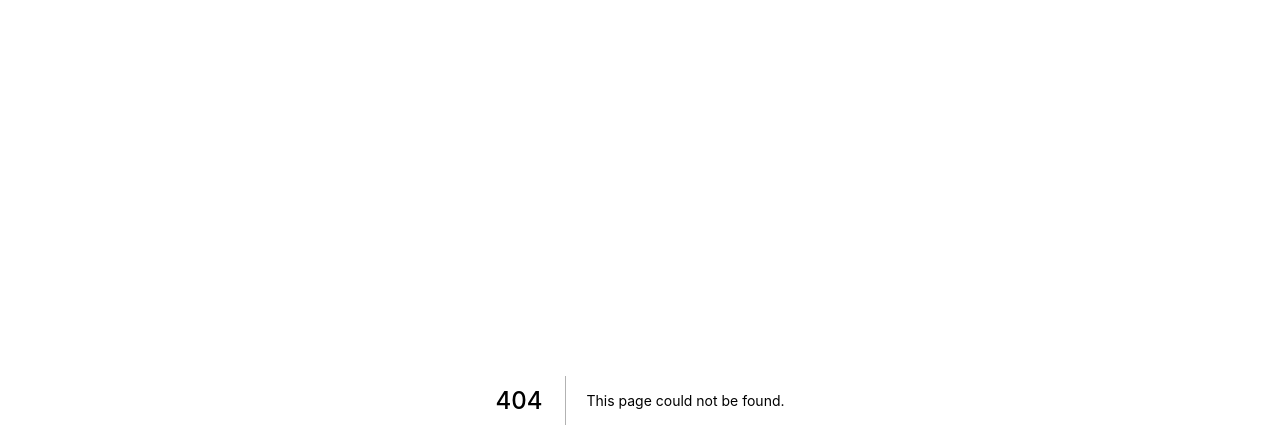
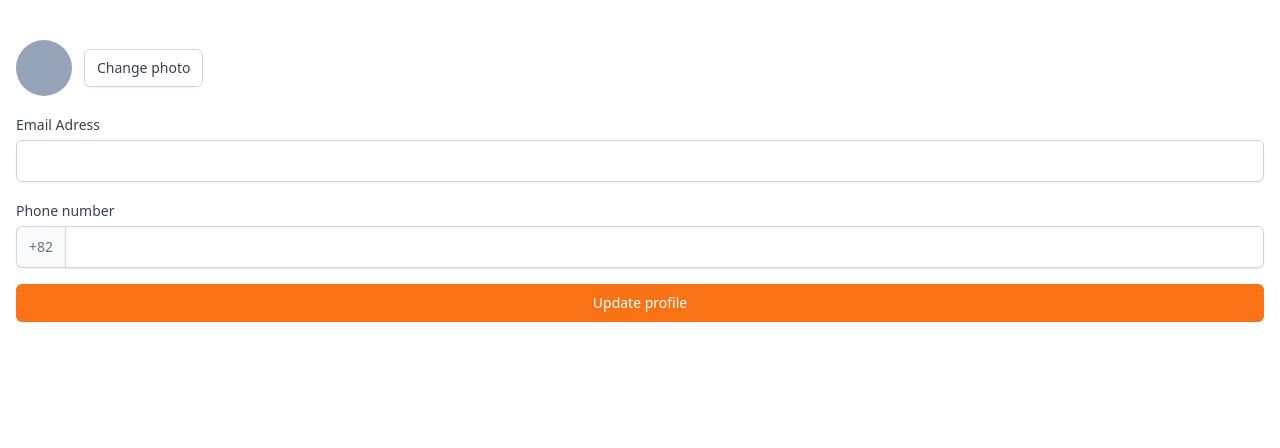
Before and after one commit to eunoiahyunseo/carrot-market, a Next.js app: page /profile/edit in a window 1280 px wide. Before the commit this address had no page. Shown: the top 448 px of the page. Built offline with nearby package versions, Linux system fonts and the light colour scheme.

Commit message:
#5.12 Edit Profile UI

```diff
--- /dev/null
+++ b/pages/profile/edit.tsx
@@ -0,0 +1,62 @@
+import type { NextPage } from "next";
+
+const EditProfile: NextPage = () => {
+  return (
+    <div className="space-y-4 py-10 px-4">
+      <div className="flex items-center space-x-3">
+        <div className="h-14 w-14 rounded-full bg-slate-400" />
+        <label
+          htmlFor="picture"
+          className="cursor-pointer rounded-md border border-gray-300 py-2 px-3 text-sm font-medium text-gray-700 shadow-sm focus:ring-2 focus:ring-orange-500 focus:ring-offset-2"
+        >
+          Change photo
+          <input
+            id="picture"
+            type="file"
+            className="hidden"
+            accept="image/*"
+          ></input>
+        </label>
+      </div>
+      <div className="space-y-1">
+        <label htmlFor="email" className="text-sm font-medium text-gray-700">
+          Email Adress
+        </label>
+        <input
+          id="email"
+          type="email"
+          className="w-full appearance-none rounded-md border border-gray-300
+                    px-3 py-2 placeholder-gray-400 shadow-sm focus:border-orange-500
+                    focus:outline-none focus:ring-orange-500"
+          required
+        />
+      </div>
+      <div className="space-y-1">
+        <label htmlFor="phone" className="text-sm font-medium text-gray-700">
+          Phone number
+        </label>
+        <div className="flex rounded-md shadow-sm ">
+          <span className="flex select-none items-center justify-center rounded-l-md border border-r-0 border-gray-300 bg-gray-50 px-3 text-sm text-gray-500">
+            +82
+          </span>
+          <input
+            id="input"
+            type="number"
+            className="w-full appearance-none rounded-r-md border border-gray-300
+                             px-3 py-2 placeholder-gray-400 shadow-sm  focus:border-orange-500 focus:outline-none focus:ring-orange-500"
+            required
+          />
+        </div>
+      </div>
+      <button
+        className="mt-6 w-full rounded-md border border-transparent bg-orange-500
+                            py-2 px-4 text-sm font-medium text-white shadow-sm hover:bg-orange-600
+                              focus:outline-none focus:ring-2 focus:ring-orange-500 focus:ring-offset-2"
+      >
+        Update profile
+      </button>
+    </div>
+  );
+};
+
+export default EditProfile;
```
Also changed, not shown: blog-img/#5 - 14.png (added).
